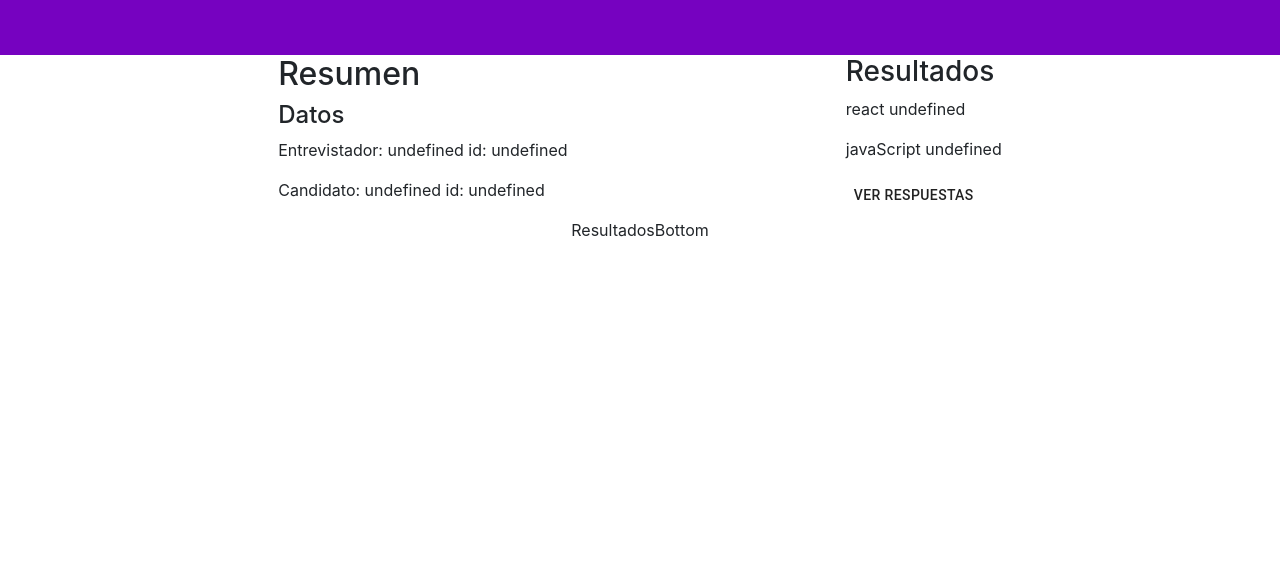
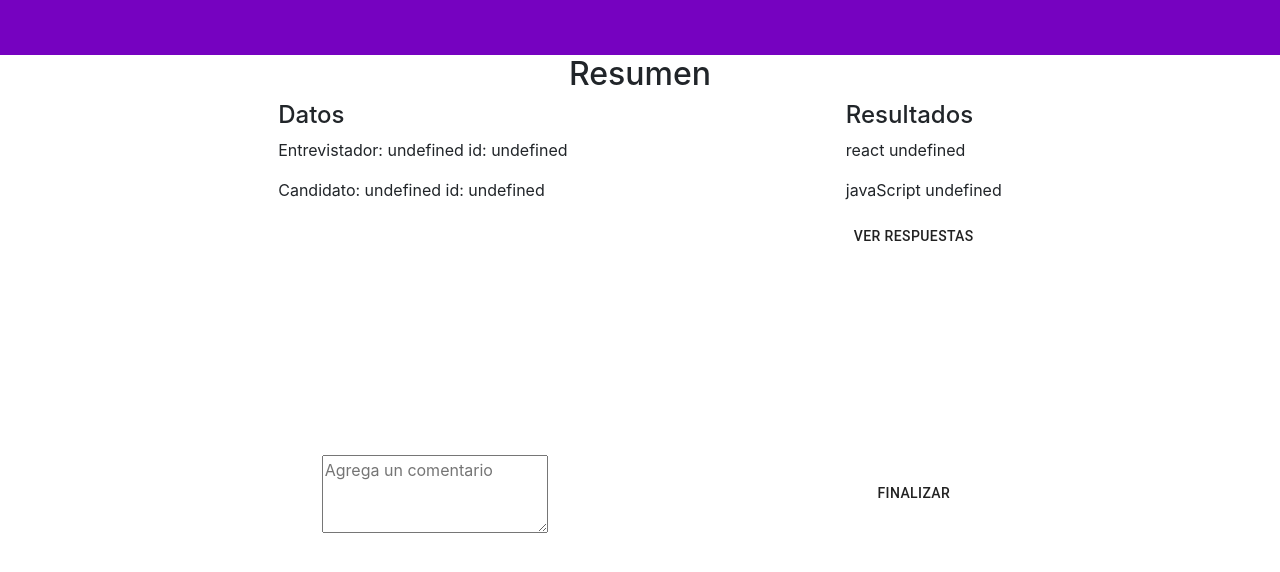
Before and after one commit to sergio-trdz/rjsinterveiw, a React (Create React App) app: page /resultados in a window 1280 px wide. Shown: the top 572 px of the page. Built offline with nearby package versions, Linux system fonts and the light colour scheme.

Commit message:
adding styles

```diff
--- a/src/Components/Card2/index.jsx
+++ b/src/Components/Card2/index.jsx
@@ -10,15 +10,15 @@ const useStyles = makeStyles({
   root: {
     minWidth: 275,
     position: "absolute",
-    top: "20px",
-    left: "20px"
+    top: "140px",
+    left: "200px"
   },
   container: {
     display: "flex",
     flexDirection: "column"
   },
   button: {
-    display:'flex'
+    display: 'flex'
   }
 });
 
--- a/src/Components/CarouselItem/index.jsx
+++ b/src/Components/CarouselItem/index.jsx
@@ -49,7 +49,7 @@ const CarouselItem = ({id, question, topic}) => {
     return (
         <div className={classes.container}>
             <small>{topic}</small>
-            <h2>{question}</h2>
+            <h3>{question}</h3>
             <div>
             <Button onClick={handleOnFalso}>Incorrect</Button>
             <Button onClick={handleOnCorrecto}>Correcto</Button>
--- a/src/Components/ResultadosBottom/index.jsx
+++ b/src/Components/ResultadosBottomLeft/index.jsx
@@ -1,19 +1,23 @@
 import React, { useContext, useEffect } from 'react';
+import TextareaAutosize from '@material-ui/core/TextareaAutosize';
 import { makeStyles } from '@material-ui/core/styles';
 import Button from '@material-ui/core/Button';
 import { Container } from '@material-ui/core';
 import { Context } from '../../utils/Context.jsx';
 import { useHistory } from 'react-router-dom';
 
-const ResultadosBottom = () => {
+const ResultadosBottomLeft = () => {
 
-    const { user, questions, candidato, option } = useContext(Context)
 
     return (
         <>
-            <p>ResultadosBottom</p>
+            <TextareaAutosize
+                aria-label="empty textarea"
+                placeholder="Agrega un comentario"
+                rowsMin={3}
+            />
         </>
     )
 }
 
-export default ResultadosBottom;
+export default ResultadosBottomLeft;
--- /dev/null
+++ b/src/Components/ResultadosBottomRight/index.jsx
@@ -0,0 +1,18 @@
+import React, { useContext, useEffect } from 'react';
+import { makeStyles } from '@material-ui/core/styles';
+import Button from '@material-ui/core/Button';
+import { Container } from '@material-ui/core';
+import { Context } from '../../utils/Context.jsx';
+import { useHistory } from 'react-router-dom';
+
+const ResultadosBottomRight = () => {
+
+
+    return (
+        <>
+            <Button>Finalizar</Button>
+        </>
+    )
+}
+
+export default ResultadosBottomRight;
--- a/src/Components/ResultadosLeft/index.jsx
+++ b/src/Components/ResultadosLeft/index.jsx
@@ -20,7 +20,6 @@ const ResultadosLeft = () => {
 
     return (
         <div className={classes.container}>
-            <h2>Resumen</h2>
             <h4>Datos</h4>
             <p>{`Entrevistador: ${user?.name} id: ${user?.numId}`}</p>
             <p>{`Candidato: ${candidato?.name} id: ${user?.email}`}</p>
--- a/src/Components/ResultadosRight/index.jsx
+++ b/src/Components/ResultadosRight/index.jsx
@@ -1,9 +1,6 @@
 import React, { useContext, useState, useEffect } from 'react';
 import { makeStyles } from '@material-ui/core/styles';
-import Button from '@material-ui/core/Button';
-import { Container } from '@material-ui/core';
 import { Context } from '../../utils/Context.jsx';
-import { useHistory } from 'react-router-dom';
 import Modal4 from '../../Components/Modal4/index.jsx';
 
 const useStyles = makeStyles ((theme) => ({
@@ -36,9 +33,9 @@ const ResultadosRight = () => {
 
     return (
         <div className={classes.container}>
-            <h3>
+            <h4>
                 Resultados
-            </h3>
+            </h4>
             <div>
                 {
                     notes?.map(item => <p>{`${item?.topic} ${item?.note}`}</p>)
--- a/src/Pages/Candidato/index.jsx
+++ b/src/Pages/Candidato/index.jsx
@@ -29,9 +29,9 @@ const Candidato = () => {
 
     const { candidato, option } = useContext(Context)
 
-    const handleonClick = () => history.push('/preguntas')
-
     return (
+        <div>
+            <div style><h1>Candidato</h1></div>
         <Container className={classes.container}>
             { candidato !== null && <Card2 candidato={candidato}/> }
             <Modal2 />
@@ -39,6 +39,7 @@ const Candidato = () => {
             <Button onClick={() => history.push('/')}>Atras</Button>
             <Button onClick={() => history.push('/preguntas')} disabled={candidato && option ? false: true}>Siguiente</Button>
         </Container>
+        </div>
     )
 }
 
--- a/src/Pages/Preguntas/index.jsx
+++ b/src/Pages/Preguntas/index.jsx
@@ -1,8 +1,6 @@
 import React, { useContext, useEffect } from 'react';
 import { makeStyles } from '@material-ui/core/styles';
 import Button from '@material-ui/core/Button';
-import { Container } from '@material-ui/core';
-import { Context } from '../../utils/Context.jsx';
 import { useHistory } from 'react-router-dom';
 import ViewQuestions from '../../Components/Carousel/index.jsx'
 
@@ -12,7 +10,7 @@ const useStyles = makeStyles ((theme) => ({
       display: "flex",
       justifyContent: "center",
       flexDirection: "column",
-      height: "80vh"
+      height: "80vh",
     }
   }));
 
@@ -25,6 +23,7 @@ const Preguntas = () => {
 
     return (
         <div className={classes.container}>
+            <h1>Preguntas</h1>
             <ViewQuestions/>
             <Button onClick={() => history.push('/resultados')}>Finalizar</Button>
         </div>
--- a/src/Pages/Resultados/index.jsx
+++ b/src/Pages/Resultados/index.jsx
@@ -1,11 +1,9 @@
-import React, { useContext, useEffect } from 'react';
+import React from 'react';
 import { makeStyles } from '@material-ui/core/styles';
-import Button from '@material-ui/core/Button';
-import { Container } from '@material-ui/core';
-import { Context } from '../../utils/Context.jsx';
 import ResultadosLeft from '../../Components/ResultadosLeft/index.jsx';
 import ResultadosRight from '../../Components/ResultadosRight/index.jsx';
-import ResultadosBottom from '../../Components/ResultadosBottom/index.jsx';
+import ResultadosBottomLeft from '../../Components/ResultadosBottomLeft/index.jsx';
+import ResultadosBottomRight from '../../Components/ResultadosBottomRight/index.jsx';
 
 const useStyles = makeStyles ((theme) => ({
     container: {
@@ -21,6 +19,12 @@ const useStyles = makeStyles ((theme) => ({
         display: 'flex',
         justifyContent: 'space-evenly',
         width: "100%"
+    },
+    containerBottom: {
+        display: 'flex',
+        justifyContent: 'space-evenly',
+        width: "100%",
+        marginTop: "200px"
     }
 }))
 
@@ -29,15 +33,17 @@ const Resultados = () => {
 
     const classes = useStyles()
 
-    const { user, questions, candidato, option } = useContext(Context)
-
     return (
         <div className={classes.container}>
+            <h2>Resumen</h2>
             <div className={classes.subContainer}>
                 <ResultadosLeft />
                 <ResultadosRight />
             </div>
-            <ResultadosBottom />
+            <div className={classes.containerBottom}>
+                <ResultadosBottomLeft />
+                <ResultadosBottomRight />
+            </div>
         </div>
     )
 }
```
Also changed, not shown: src/Components/Carousel/index.jsx (+3 -4 lines), 1 other file (tests, documents, lock files or other folders).
